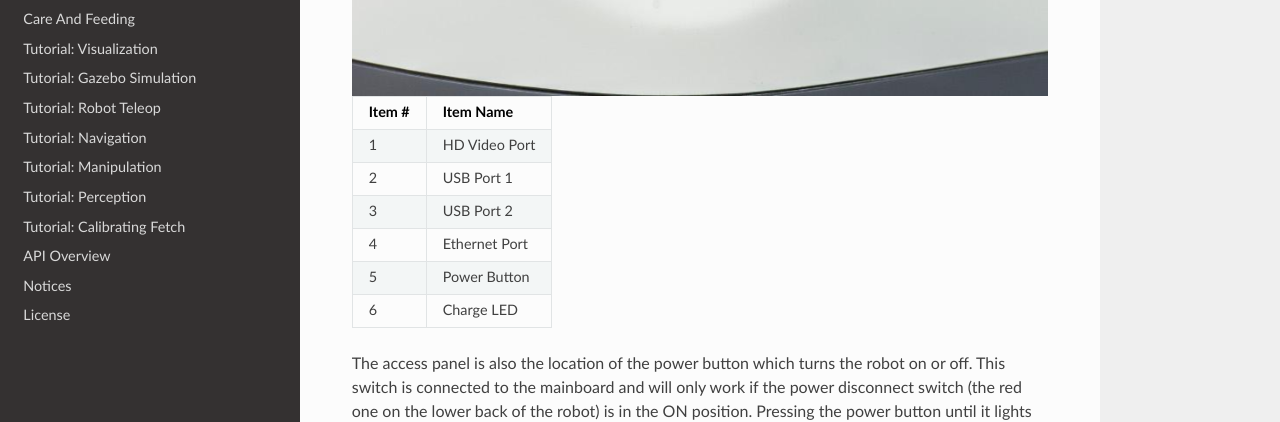
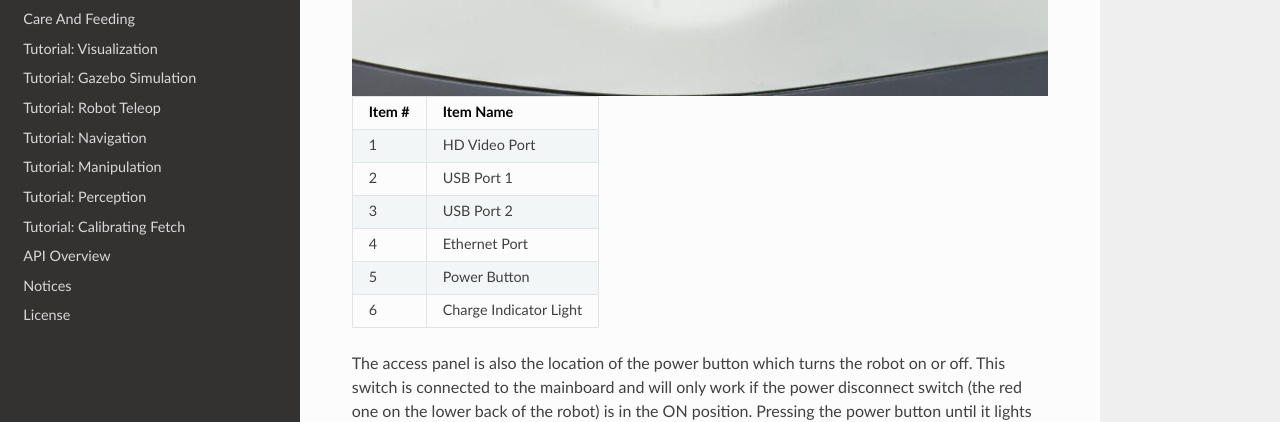
Before and after one commit to fetchrobotics/docs, a Sphinx documentation site: the page built from source/electrical.rst, in a window 1280 px wide and 900 px high, scrolled down 2966 px. Shown: the part 274-696 px from the top of the window. Built offline with Sphinx 7.4.7 and the Read the Docs theme 2.0.0, drawn with Linux system fonts in a browser that asks for light colours.

Commit message:
making language more consistent

```diff
--- a/source/electrical.rst
+++ b/source/electrical.rst
@@ -117,7 +117,7 @@ Item # Item Name
  3     USB Port 2
  4     Ethernet Port
  5     Power Button
- 6     Charge LED
+ 6     Charge Indicator Light
 ====== =========================
 
 The access panel is also the location of the power button which turns
```
